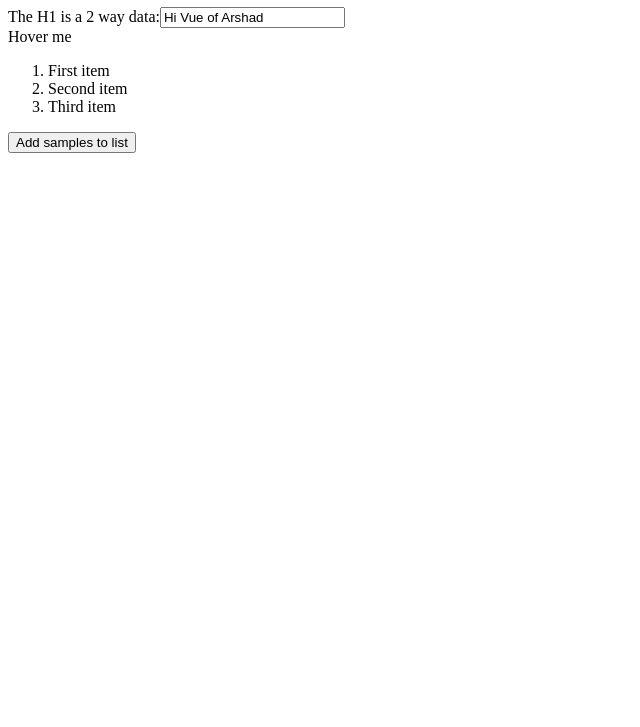
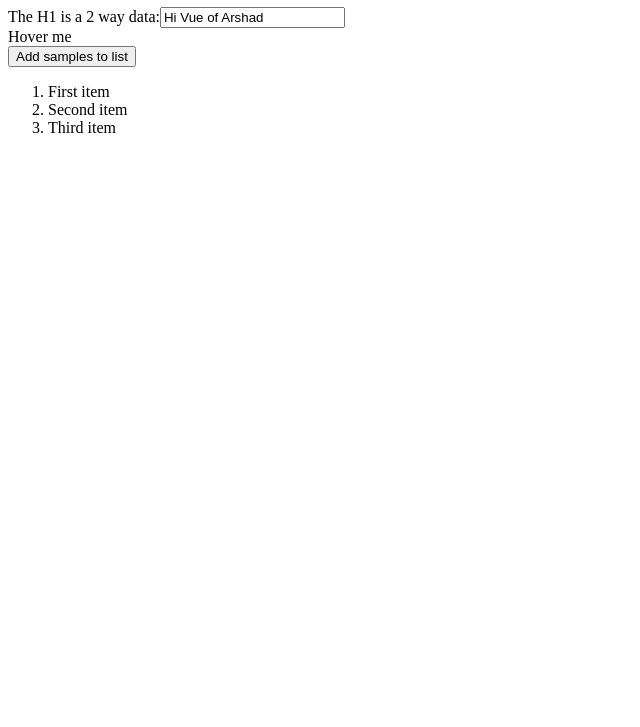
Before and after one commit to arshadasgar/vue, a plain HTML site: page index.html in a window 1280 px wide. Shown: the part 73-800 px from the top of the page, without its empty margins (0-640 px from the left). Drawn offline with nearby package versions, Linux system fonts and the light colour scheme.

Commit message:
First component working

```diff
--- a/index.html
+++ b/index.html
@@ -12,12 +12,21 @@
         <h1>{{message}}</h1>
         <label>The H1 is a 2 way data:</label><input type="text" v-model="message"><br>
         <span v-bind:title="hoverText" v-if="isVisible">Hover me</span>
-        <ol>
-            <li v-for="item in items">{{item.text}}</li>
-        </ol>
-        <button v-on:click="addSampleItems">Add samples to list</button>
+        <div>
+            <button v-on:click="addSampleItems">Add samples to list</button>
+            <ol>
+                <!-- <li v-for="item in items">{{ item.text }}</li> -->
+                <sample-list v-for="item in items" v-bind:listitem="item" v-bind:key="item.id"></sample-list>
+            </ol>
+        </div>
     </div>
     <script>
+
+        Vue.component('sample-list', {
+            props: ['listitem'],
+            template: '<li>{{ listitem.text }}</li>'
+        });
+
         var app = new Vue({
             el: '#app',
             data: {
@@ -25,9 +34,9 @@
                 hoverText: 'This is the text when hovered',
                 isVisible: true,
                 items: [
-                    { text: 'First item' },
-                    { text: 'Second item' },
-                    { text: 'Third item' }
+                    { id: 1, text: 'First item' },
+                    { id: 2, text: 'Second item' },
+                    { id: 3, text: 'Third item' }
                 ]
             },
             methods: {
@@ -36,6 +45,7 @@
                 }
             }
         });
+
     </script>
 </body>
 </html>
```
